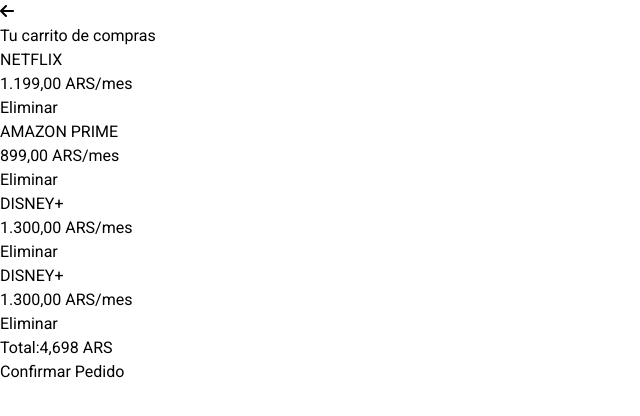
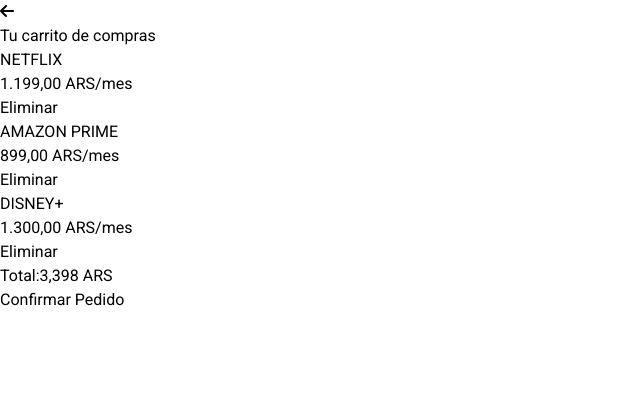
Before and after one commit to lefasom/viking, a Next.js app: page /detail in a window 1280 px wide. Shown: the top 416 px of the page, without its empty margins (0-640 px from the left). Built offline with nearby package versions, Linux system fonts and the light colour scheme.

Commit message:
add redux

```diff
--- a/package.json
+++ b/package.json
@@ -13,9 +13,11 @@
     "@fortawesome/free-solid-svg-icons": "^6.7.1",
     "@fortawesome/react-fontawesome": "^0.2.2",
     "@heroicons/react": "^1.0.6",
+    "@reduxjs/toolkit": "^1.9.7",
     "next": "14.2.15",
     "react": "^18",
     "react-dom": "^18",
+    "react-redux": "^8.1.3",
     "swiper": "^11.1.14"
   },
   "devDependencies": {
--- a/src/app/components/detail.js
+++ b/src/app/components/detail.js
@@ -3,12 +3,16 @@
 import { useState } from 'react';
 import { FontAwesomeIcon } from '@fortawesome/react-fontawesome';
 import { faArrowLeft } from '@fortawesome/free-solid-svg-icons'; // Corregido
+import { delete_cart } from '../redux/cartAction';
+import { useDispatch, useSelector } from 'react-redux';
+
 
 const Cart = () => {
+
+    const dispatch = useDispatch()
     const [cartItems, setCartItems] = useState([
         { title: 'NETFLIX', price: '1.199,00 ARS/mes' },
         { title: 'AMAZON PRIME', price: '899,00 ARS/mes' },
-        { title: 'DISNEY+', price: '1.300,00 ARS/mes' },
         { title: 'DISNEY+', price: '1.300,00 ARS/mes' },
 
     ]);
@@ -16,6 +20,7 @@
     // Función para eliminar un item del carrito
     const removeItem = (index) => {
         setCartItems(cartItems.filter((_, itemIndex) => itemIndex !== index));
+        dispatch(delete_cart())
     };
 
     // Función para calcular el total del carrito
--- a/src/app/layout.js
+++ b/src/app/layout.js
@@ -1,6 +1,9 @@
 import localFont from "next/font/local";
 import "./globals.css";
 import Head from "next/head";
+import { Provider } from "react-redux";
+import store from "./redux/store";
+import Providers from "./redux/provider";
 
 const geistSans = localFont({
   src: "./fonts/GeistVF.woff",
@@ -26,11 +29,16 @@
         <meta name="viewport" content="width=device-width, initial-scale=1.0, user-scalable=no" />
 
       </Head>
+      <Providers>
       <body
         className={`${geistSans.variable} ${geistMono.variable} antialiased`}
       >
-        {children}
+       {children}
+
+
       </body>
+      </Providers>
+
     </html>
   );
 }
--- a/src/app/page.js
+++ b/src/app/page.js
@@ -1,10 +1,7 @@
-import Image from "next/image";
 import Header from "./components/header";
 import Card from "./components/card";
 import Cart from "./components/cart";
 import Footer from "./components/footer";
-
-import img2 from './public/viking.png'
 
 
 export default function Home() {
@@ -23,5 +20,8 @@
         <Card />
         <Footer />
       </div>
+
+
   );
+
 }
--- /dev/null
+++ b/src/app/redux/cartAction.js
@@ -0,0 +1,11 @@
+
+export function delete_cart() {
+    return async () => {
+        try {
+            console.log("delete cart",)
+        } catch (error) {
+            // Manejar cualquier error que ocurra durante la eliminación del documento
+            console.error("Error al eliminar el documento:", error);
+        }
+    };
+}
--- /dev/null
+++ b/src/app/redux/cartSlice.js
@@ -0,0 +1,19 @@
+import { createSlice } from "@reduxjs/toolkit";
+
+const cartSlice = createSlice({
+    name: 'cart',
+    initialState: {
+        cart: [],
+    },
+    reducers: {
+        current_cart: (state, action) => {
+            state.cart = action.payload
+        }
+    }
+})
+
+export const {
+    current_cart,
+} = cartSlice.actions
+
+export default cartSlice.reducer
--- /dev/null
+++ b/src/app/redux/provider.js
@@ -0,0 +1,11 @@
+'use client'
+import { Provider } from "react-redux"
+import store from "./store";
+
+const Providers = ({ children }) => {
+  return <Provider store={store}>
+    {children}
+  </Provider>
+}
+
+export default Providers;
--- /dev/null
+++ b/src/app/redux/store.js
@@ -0,0 +1,16 @@
+import { configureStore } from "@reduxjs/toolkit";
+import cartSlice from "./cartSlice";
+
+const store = configureStore({
+  reducer: {
+    cart: cartSlice,
+
+
+  },
+  middleware: (getDefaultMiddleware) =>
+    getDefaultMiddleware({
+      serializableCheck: false,
+    }),
+
+})
+export default store
```
Also changed, not shown: src/app/components/message.js (deleted, +0 -64 lines), 1 other file (tests, documents, lock files or other folders). Lines whose indentation alone changed are shown as unchanged.
